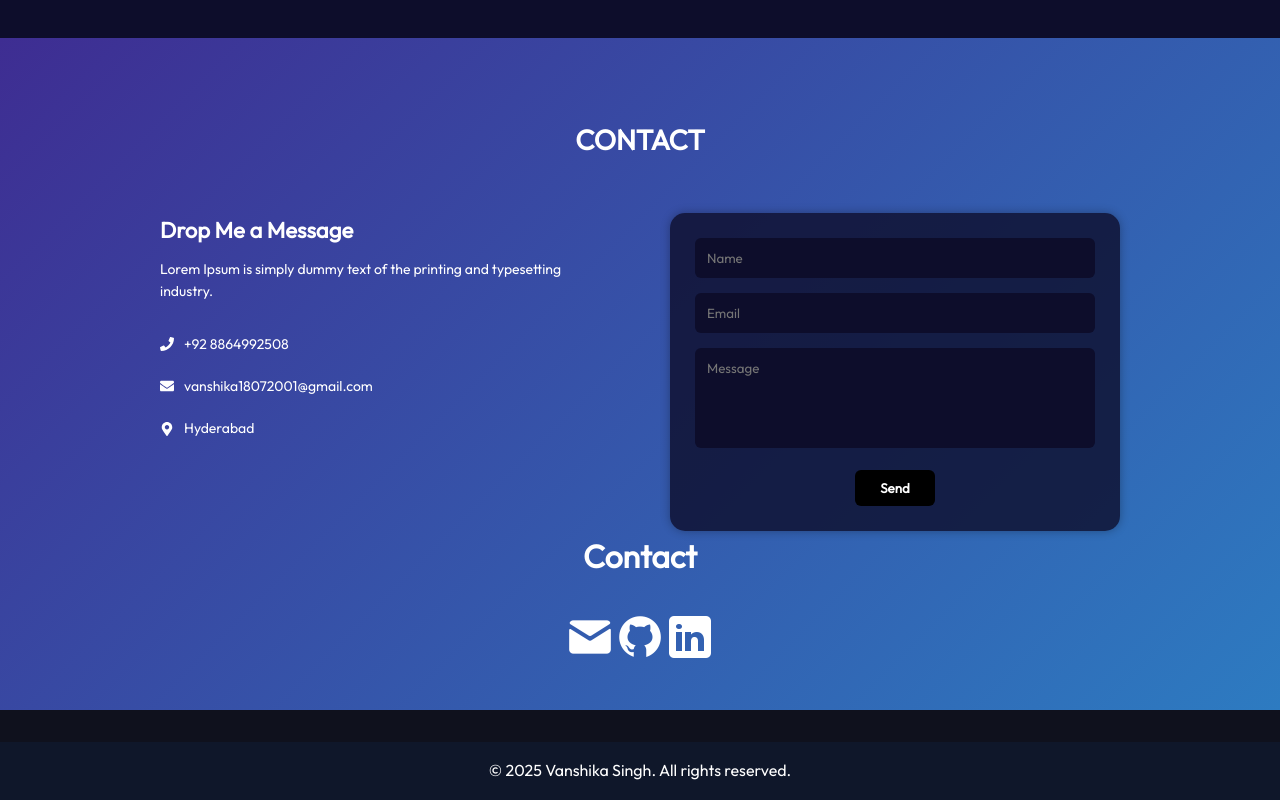
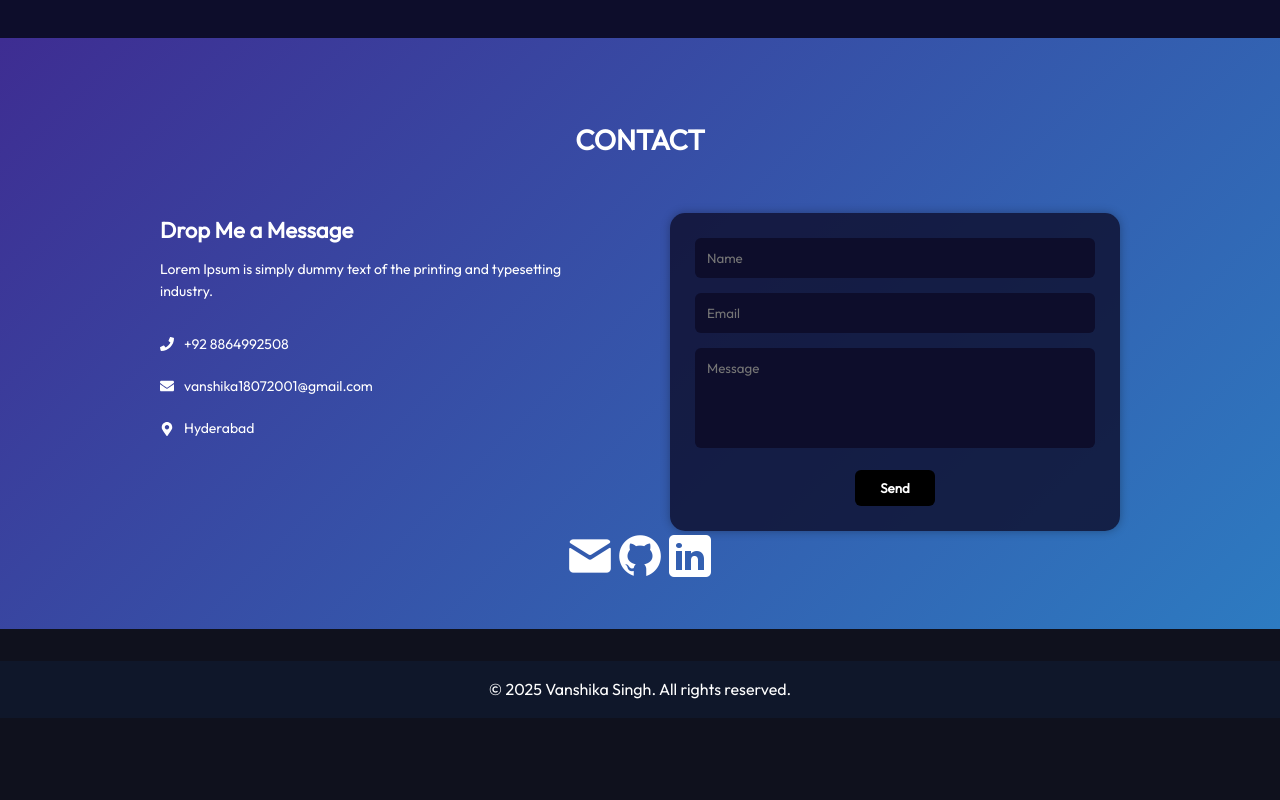
Before and after one commit to vanshika1807/portfolio_website, a React (Vite) app: page / in a window 1280 px wide. Shown: the part 3012-3812 px from the top of the page. After the commit the page ends 3730 px from the top, so only its background shows below. Built offline with nearby package versions, Linux system fonts and the light colour scheme.

Commit message:
Changed Contact Me section

```diff
--- a/src/assets/contact/Contact.jsx
+++ b/src/assets/contact/Contact.jsx
@@ -33,7 +33,6 @@ export default function Contact() {
 
       {/* Footer */}
       <section id="contact" className={styles.card}>
-              <h2>Contact</h2>
               <div className={styles.contactIcons}>
                 <a href="mailto:vanshika@example.com">
                   <img src={emailIcon} alt="Email" />
```
